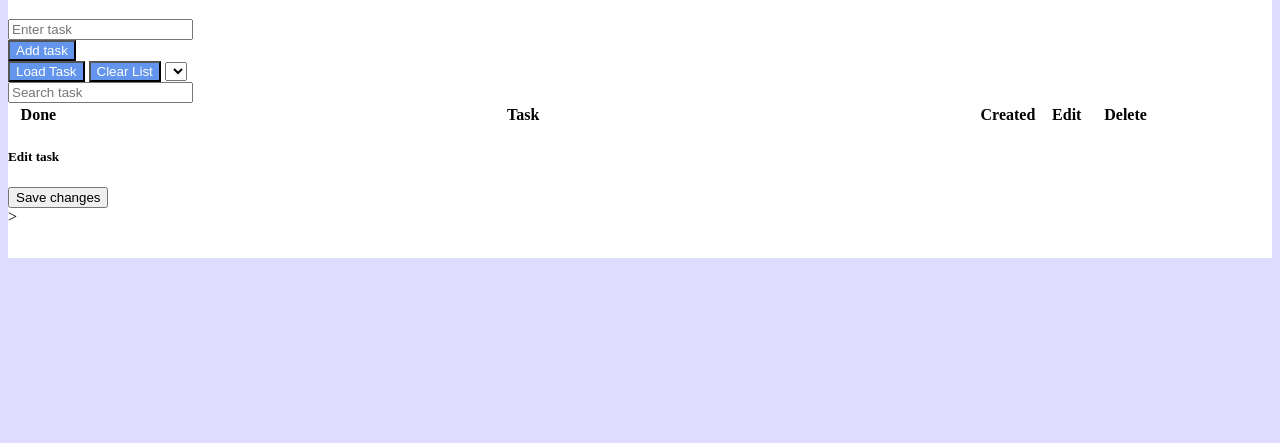
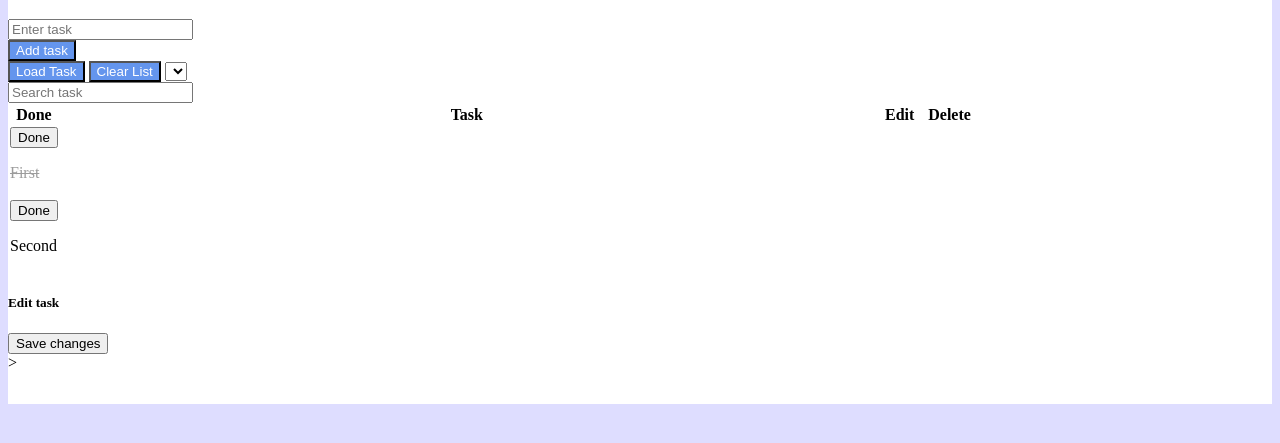
Before and after one commit to annajsoleynik/TODO-list, a website: page index.html in a window 1280 px wide. Shown: the part 61-504 px from the top of the page. Drawn offline with nearby package versions, Linux system fonts and the light colour scheme.

Commit message:
added HTML, JS

```diff
--- a/index.html
+++ b/index.html
@@ -19,7 +19,7 @@
     <div class="input-group mb-3">
         <input type="text" id="input" class="from-control" placeholder="Enter task" aria-describedby="button-addon2">
         <div class="input-group-append">
-            <button class="btn btn-outline-light" type="button" id="button-addon2"> Add task</button>
+            <button class="btn btn-outline-light" type="button" id="button-addon2" onclick="addToDo()"> Add task</button>
         </div>
         <div class="row">
             <div class="col">
@@ -40,8 +40,7 @@
         <thead>
         <tr>
             <th scope="col" class="col-1">Done</th>
-            <th scope="col" class="col" id="task">Task<i id="task-i"></i> </th>
-            <th scope="col" class="col-1">Created<i id="date-i"></i></th>
+            <th scope="col" class="col" id="task">Task</th>
             <th scope="col" class="col-1">Edit</th>
             <th scope="col" class="col-1">Delete</th>
         </tr>
--- a/index.js
+++ b/index.js
@@ -27,30 +27,30 @@ function addToDo() {
 
 function renderList() {
 
-    const ul = document.getElementById('list');
-    let li;
+    const table = document.getElementById('list');
+    let tr;
 
-    let button;
-
-    ul.innerHTML = '';
+    table.innerHTML = '';
 
     list.forEach((item, i) => {
-        li = document.createElement('li');
-        li.innerHTML = item.title;
-
-        button = document.createElement('button');
-        button.setAttribute('order', i);
-        button.innerHTML = Done + i;
-
-        button.addEventListener('click', (e)) => {
+        tr = document.createElement('tr');
+        let done = document.createElement('button');
+        done.setAttribute('order', i);
+        done.innerHTML = 'Done';
+        done.addEventListener('click', e=> {
 
             makeDone(e.target.getAttribute('order'))
         });
+        if(item.done) tr.className = 'done';
 
-    if(item.done) li.className = 'done';
+        let task = document.createElement('p');
 
-    li.appendChild(button);
-    ul.appendChild(li);
 
-    }
+        task.innerHTML = item.title;
+
+    tr.appendChild(done);
+    tr.appendChild(task);
+    table.appendChild(tr);
+
+    });
 }
```
